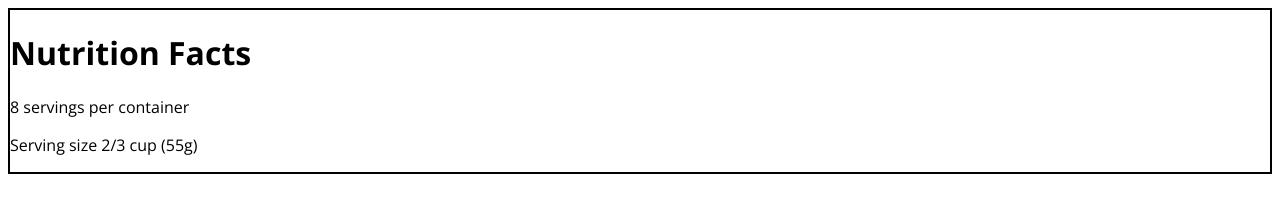
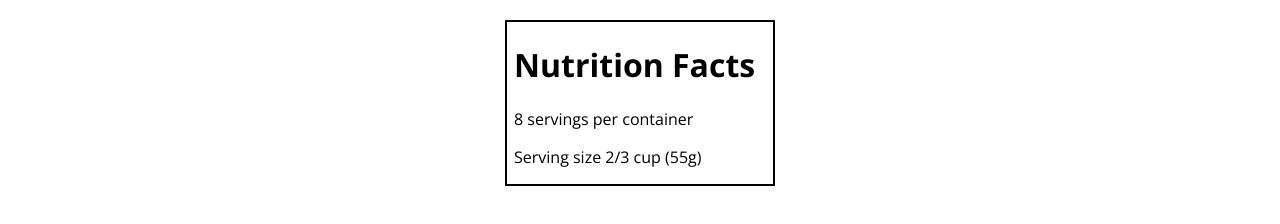
Before and after one commit to abbyhawi/nutritional-label, a plain HTML site: page index.html in a window 1280 px wide. Drawn offline with nearby package versions, Linux system fonts and the light colour scheme.

Commit message:
add border box to box sizing property

```diff
--- a/styles.css
+++ b/styles.css
@@ -8,4 +8,11 @@ html {
 
   .label {
     border: 2px solid black;
+    width: 270px;
+    margin: 20px auto;
+    padding: 0 7px;
   }
+
+  *{
+    box-sizing: border-box;
+  }
```
